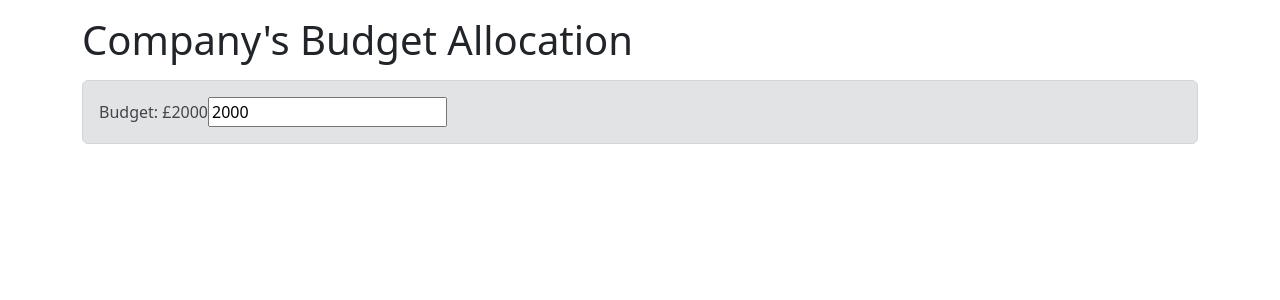
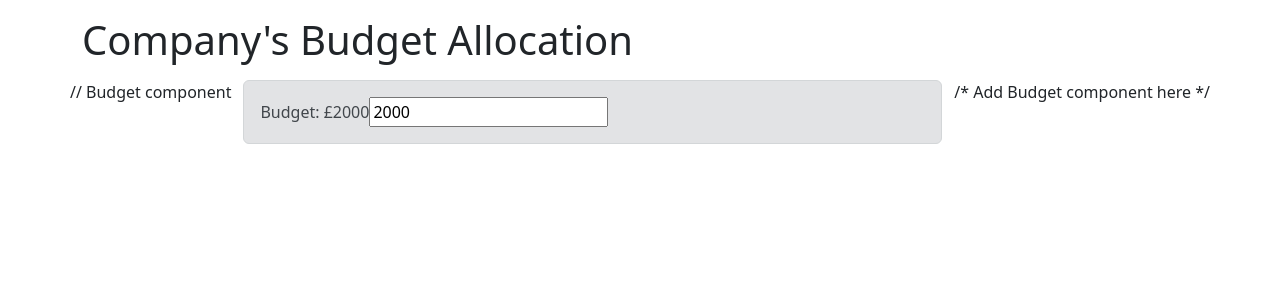
Before and after one commit to ibm-developer-skills-network/ejtos-react_budget_app, a React (Create React App) app: page / in a window 1280 px wide. Shown: the top 300 px of the page. Built offline with nearby package versions, Linux system fonts and the light colour scheme.

Commit message:
Update App.js

```diff
--- a/src/App.js
+++ b/src/App.js
@@ -15,12 +15,12 @@ const App = () => {
             <div className='container'>
                 <h1 className='mt-3'>Company's Budget Allocation</h1>
                     <div className='row mt-3'>
-                        {                // Budget component
+                                        // Budget component
                           <div className='col-sm'>
                            <Budget />
                           </div>
                             /* Add Budget component here */
-                        }
+
 
                         {
                             /* Add Remaining component here*/
```
